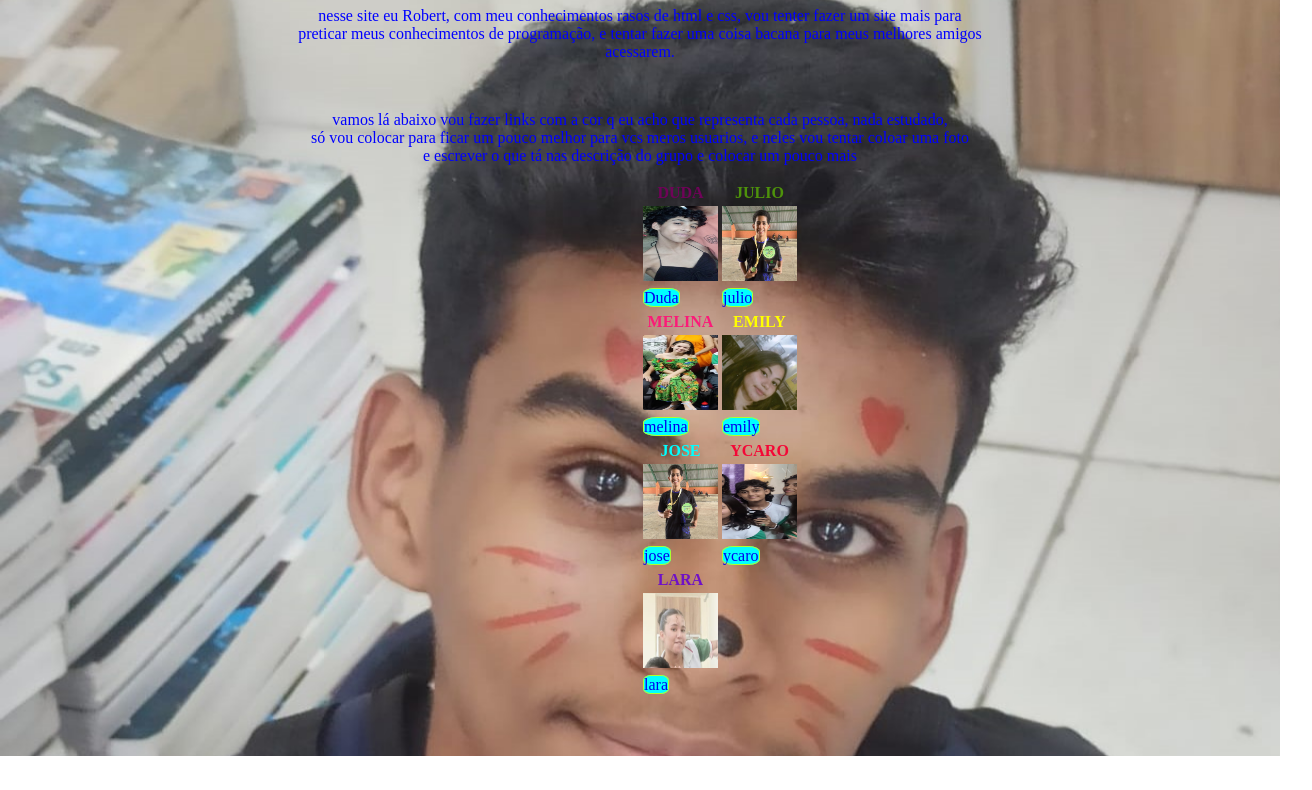
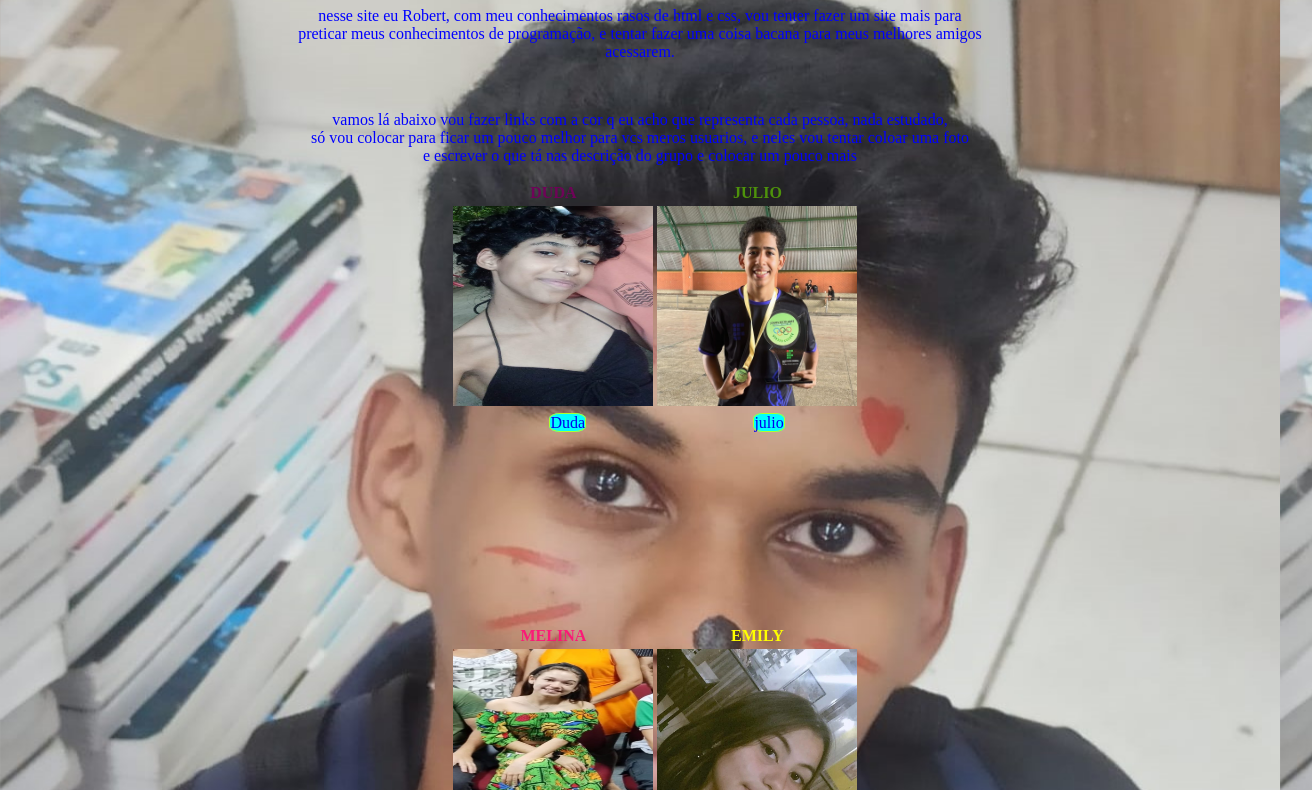
Before and after one commit to robert-luar/miguinhos, a plain HTML site: page index.html in a window 1280 px wide. Shown: the part 73-863 px from the top of the page, 1312 px wide, since content can reach past the window. Before the commit the page ends 829 px from the top, so only its background shows below. Drawn offline with Linux system fonts and the light colour scheme.

Commit message:
first commit

```diff
--- a/css-do-miguinhos/desenho.css
+++ b/css-do-miguinhos/desenho.css
@@ -9,6 +9,7 @@ table{
 }
 h1,p{
     color:blue;
+    width: 100%;
 }
 
 .centro{
@@ -20,6 +21,7 @@ a{
     border-radius: 30%;
     background-color: aqua;
     text-align: center;
+    margin-left: 48%;
 
 }
 a:hover{
--- a/index.html
+++ b/index.html
@@ -6,6 +6,7 @@
     <style>
         .duda{
             color: rgb(111, 3, 88);
+            margin-left: 20%;
         }
         .julio{
             color: rgb(78, 146, 11);
@@ -25,6 +26,11 @@
         .lara{
             color: rgb(111, 16, 199);
         }
+        a{
+            text-align: center;
+            margin-left: 48%;
+            letter-spacing: -8;
+        }
 
 
 
@@ -41,44 +47,44 @@
     <p class="centro">vamos lá abaixo vou fazer links com a cor q eu acho que representa cada pessoa, nada estudado,<br>
     só vou colocar para ficar um pouco melhor para vcs meros usuarios, e neles vou tentar coloar uma foto<br>
     e escrever o que tá nas descrição do grupo e colocar um pouco mais  </p>
-    <table>
+    <table style="margin-bottom: 15%;margin-left: 35%;">
         <tr>
             <th class="duda">DUDA</th>
             <th class="julio">JULIO</th>
         </tr>
         <tr>
-            <td> <img height="75px" width="75px" src="img/duda.jpg" ></td>
-            <td> <img width="75px" height="75px" src="img/julio.jpg"></td>
+            <td> <img height="200x" width="200px" src="img/duda.jpg" ></td>
+            <td> <img width="200px" height="200px" src="img/julio.jpg"></td>
         </tr>
         <tr>
             <td><a href="duda.html">Duda</a> </td>
             <td><a href="julio.html">julio</a> </td>
         </tr>
     </table>
-    <table>
+    <table style="margin-bottom: 15%;margin-left: 35%;">
         <tr>
             <th class="melina">MELINA</th>
             <th class="emily">EMILY</th>
 
         </tr>
         <tr>
-            <td> <img width="75px" height="75px"  src="img/melina.jpg" ></td>
-            <td><img width="75px" height="75px" src="img/emily.jpg"> </td>
+            <td> <img width="200px" height="200px"  src="img/melina.jpg" ></td>
+            <td><img width="200px" height="200px" src="img/emily.jpg"> </td>
         </tr>
         <tr>
             <td><a href="melina.html">melina</a> </td>
             <td><a href="emily.html">emily</a></td>
         </tr>
     </table>
-    <table>
+    <table style="margin-bottom: 15%;margin-left: 35%;">
         <tr>
             <th class="jose">JOSE</th>
             <th class="ycaro">YCARO</th>
 
         </tr>
         <tr>
-            <td> <img width="75px" height="75px" src="img/jose.jpg" ></td>
-            <td> <img width="75px" height="75px" src="img/ycaro.jpg"></td>
+            <td> <img width="200px" height="200px" src="img/jose.jpg" ></td>
+            <td> <img width="200px" height="200px" src="img/ycaro.jpg"></td>
 
         </tr>
         <tr>
@@ -86,17 +92,17 @@
             <td><a href="ycaro.html">ycaro</a></td>
         </tr>
     </table>
-    <table >
+    <table  style="margin-bottom: 15%;margin-left: 45%;">
         <tr>
             <th class="lara">LARA</th>
         </tr>
         <tr>
-            <td><img width="75px" height="75px" src="img/lara.jpg" > </td>
+            <td><img width="200px" height="200px" src="img/lara.jpg" > </td>
         </tr>
         <tr>
-            <td><a href="lara.html">lara</a></td>
+            <td><a n href="lara.html">lara</a></td>
         </tr>
     </table>
-
+       <a style="margin-left: 100%;" href="">robert</a>
 </body>
 </html>
```
Also changed, not shown: 1 other file.
